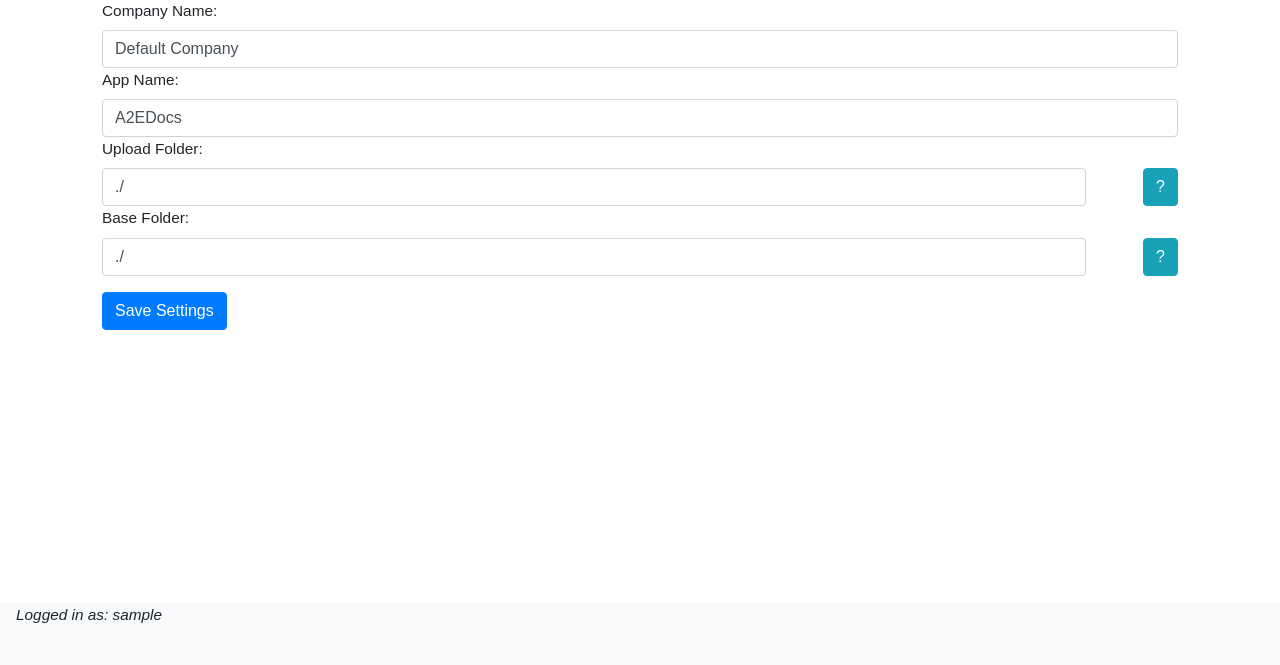
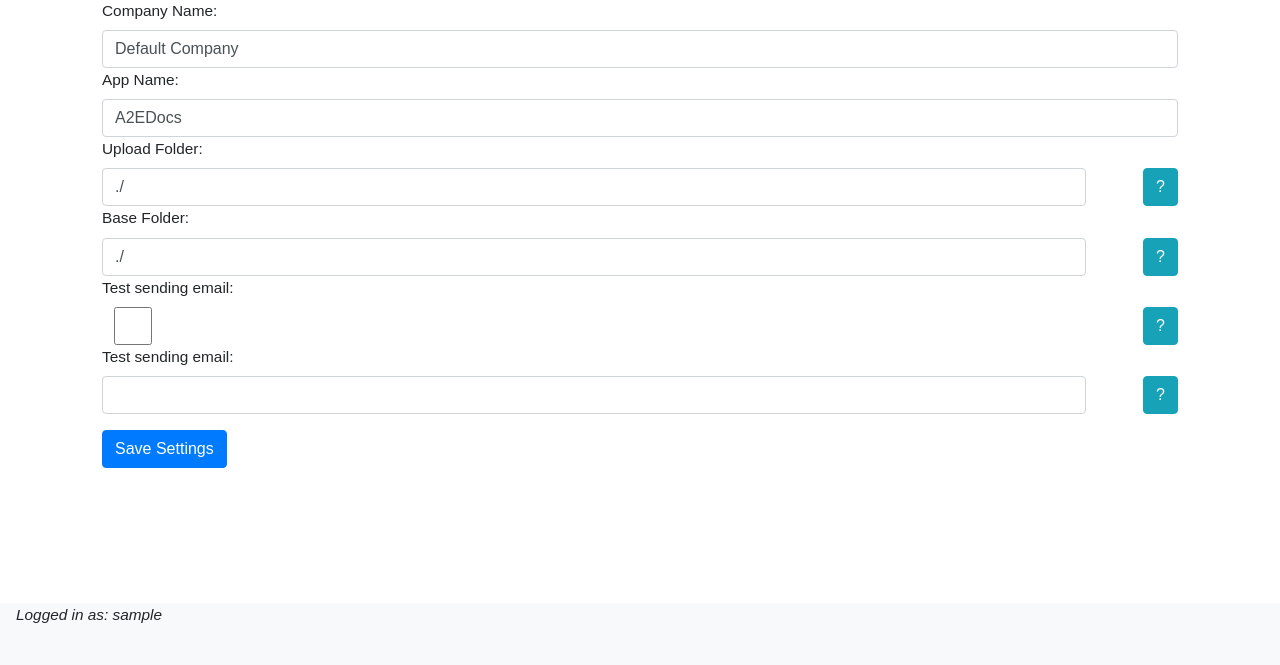
Before and after one commit to jcarter62/asmt2edocs, a FastAPI app: page /settings/ in a window 1280 px wide. Shown: the part 135-800 px from the top of the page. Run offline with FastAPI, Linux system fonts and the light colour scheme; the visitor is signed in with stand-in values (Sample User, id 1); some libraries are stand-ins or nearby versions.

Commit message:
Updated debug settings, and sending emails.

```diff
--- a/settings.py
+++ b/settings.py
@@ -28,7 +28,8 @@ async def update_settings(request: Request,
                           company: str = Form(...),
                           upload_folder: str = Form(...),
                           appname: str = Form(...),
-                          # search_pattern: str = Form(...)
+                          test_flag: str = Form(None),
+                          test_email: str = Form(...),
                           ):
     # Update the BASE_FOLDER environment variable
     os.environ["base_folder"] = base_folder
@@ -47,7 +48,8 @@ async def update_settings(request: Request,
             "company": company,
             "upload_folder": upload_folder,
             "appname": appname,
-            # "search_pattern": search_pattern
+            "test_flag": "on" if test_flag else "off",
+            "test_email": test_email,
         }
         f.write(json.dumps(settings, indent=4, sort_keys=True))
 
--- a/templates/settings.html
+++ b/templates/settings.html
@@ -18,7 +18,9 @@
                                value="{{ upload_folder }}">
                     </div>
                     <div class="col-md-1 text-right">
-                        <button type="button" id="upload_folder_info_button" class="btn btn-info">?</button>
+                        <button type="button" id="upload_folder_info_button" class="btn btn-info"
+                                 onclick="showHideInfo('upload_folder_info')"
+                        >?</button>
                     </div>
                 </div>
                 <p id="upload_folder_info" style="display: none;">
@@ -34,7 +36,9 @@
                                value="{{ base_folder }}">
                     </div>
                     <div class="col-md-1 text-right">
-                        <button type="button" id="base_folder_info_button" class="btn btn-info">?</button>
+                        <button type="button" id="base_folder_info_button" class="btn btn-info"
+                                onclick="showHideInfo('base_folder_info')"
+                        >?</button>
                     </div>
                 </div>
                 <p id="base_folder_info" style="display: none;">
@@ -46,39 +50,60 @@
                     {base folder}/00/00/00/44/10. This is where the individual pdf is stored for this account.
                 </p>
 
+                <label for="test_flag">Test sending email:</label>
+                <div class="row">
+                    <div class="col-md-1">
+                        <input type="checkbox" id="test_flag" name="test_flag" class="form-control"
+                        {% if test_flag == "on" %}
+                            checked
+                        {% endif %}
+                        >
+                    </div>
+                    <div class="col-md-10">
+                        &nbsp;
+                    </div>
+                    <div class="col-md-1 text-right">
+                        <button type="button" id="test_flag_info_button" class="btn btn-info"
+                                onclick="showHideInfo('test_flag_info')"
+                        >?</button>
+                    </div>
+                </div>
+                <p id="test_flag_info" style="display: none;">
+                    This setting allows you to test sending email notices.  When this is turned on
+                    sending emails will send to the Test Email Address.
+                </p>
+
+                <label for="test_email">Test sending email:</label>
+                <div class="row">
+                    <div class="col-md-11">
+                        <input type="text" id="test_email" name="test_email" class="form-control"
+                               value="{{ test_email }}">
+                    </div>
+                    <div class="col-md-1 text-right">
+                        <button type="button" id="test_email_info_button" class="btn btn-info"
+                                onclick="showHideInfo('test_email_info')"
+                        >?</button>
+                    </div>
+                </div>
+                <p id="test_email_info" style="display: none;">
+                    This email address is used to send notification emails when <b>Test sending email</b>
+                    is turned on.  Notifications will only be delivered to this test email address.
+                </p>
+
             </div>
             <button type="submit" class="btn btn-primary">Save Settings</button>
 
         </form>
     </div>
     <script>
-        document.getElementById("base_folder_info_button").addEventListener("click", function () {
-            var info = document.getElementById("base_folder_info");
-            if (info.style.display === "none") {
-                info.style.display = "block";
+        function showHideInfo(info_id) {
+            let id = document.getElementById(info_id);
+            if (id.style.display === "none") {
+                id.style.display = "block";
             } else {
-                info.style.display = "none";
+                id.style.display = "none";
             }
-        });
-
-        document.getElementById("upload_folder_info_button").addEventListener("click", function () {
-            var info = document.getElementById("upload_folder_info");
-            if (info.style.display === "none") {
-                info.style.display = "block";
-            } else {
-                info.style.display = "none";
-            }
-        });
-
-        document.getElementById("search_pattern_info_button").addEventListener("click", function () {
-            var info = document.getElementById("search_pattern_info");
-            if (info.style.display === "none") {
-                info.style.display = "block";
-            } else {
-                info.style.display = "none";
-            }
-        });
-
+        }
 
     </script>
 {% endblock %}
--- a/utils/middleware.py
+++ b/utils/middleware.py
@@ -21,12 +21,16 @@ class ContextProcessorMiddleware(BaseHTTPMiddleware):
                 os.environ["upload_folder"] = settings.get("upload_folder", "./")
                 os.environ["appname"] = settings.get("appname", "A2EDocs")
                 os.environ["search_pattern"] = settings.get("search_pattern", "Account Number\\n(\\d+)\\b")
+                os.environ["test_flag"] = settings.get("test_flag", "off")
+                os.environ["test_email"] = settings.get("test_email", "")
         else:
             os.environ["BASE_FOLDER"] = "./"
             os.environ["company"] = "Default Company"
             os.environ["upload_folder"] = "./"
             os.environ["appname"] = "A2EDocs"
             os.environ["search_pattern"] = "Account Number\\n(\\d+)\\b"
+            os.environ["test_flag"] = "off"
+            os.environ["test_email"] = ""
 
         request.state.context = {
             "appname": os.environ.get("appname", "A2EDocs"),
@@ -36,6 +40,8 @@ class ContextProcessorMiddleware(BaseHTTPMiddleware):
             "search_pattern": os.environ.get("search_pattern", "Account Number\\n(\\d+)\\b"),
             "logged_in": logged_in,
             "username": username,
+            "test_flag": os.environ.get("test_flag", "off"),
+            "test_email": os.environ.get("test_email", ""),
         }
         response = await call_next(request)
         return response
```
Also changed, not shown: emailsender.py (+13 -2 lines), notify/notify_router.py (+10 -0 lines), templates/notify.html (+33 -1 lines), templates/select-for-processing.html (+22 -25 lines).
